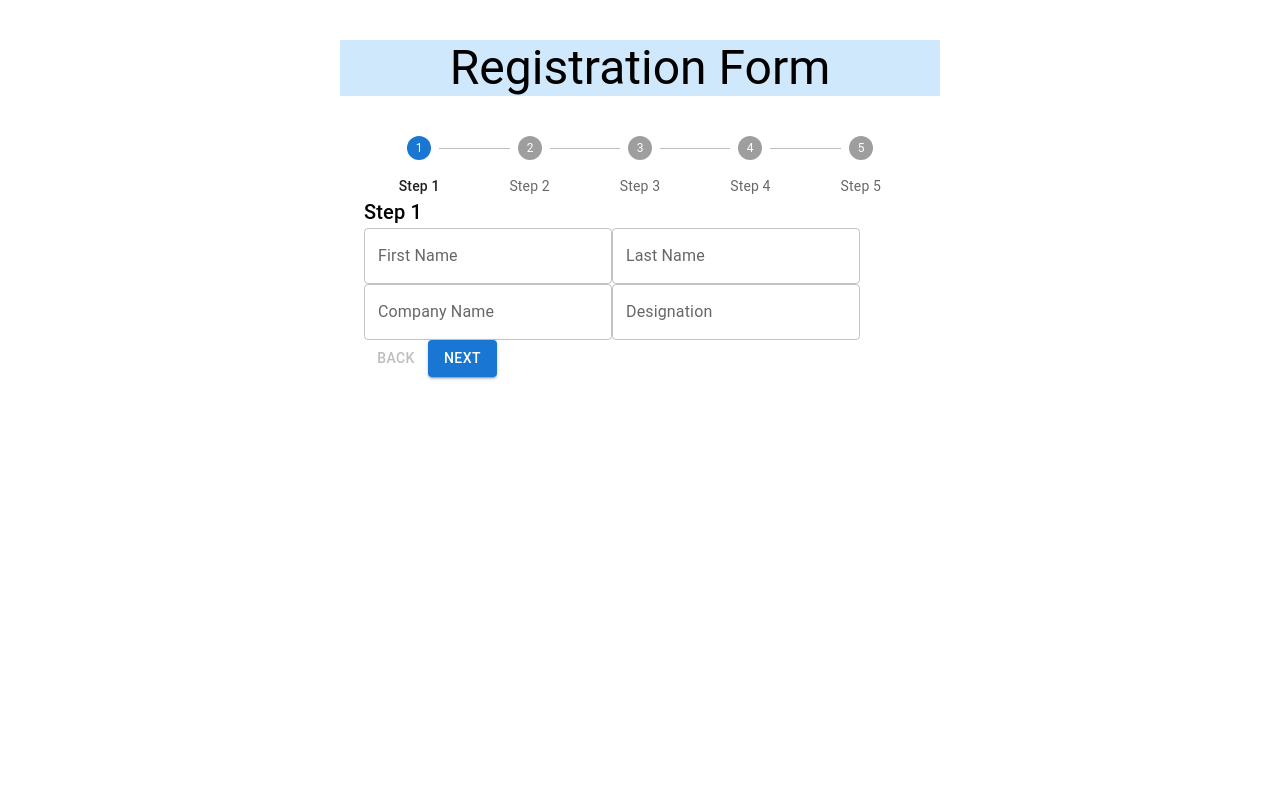
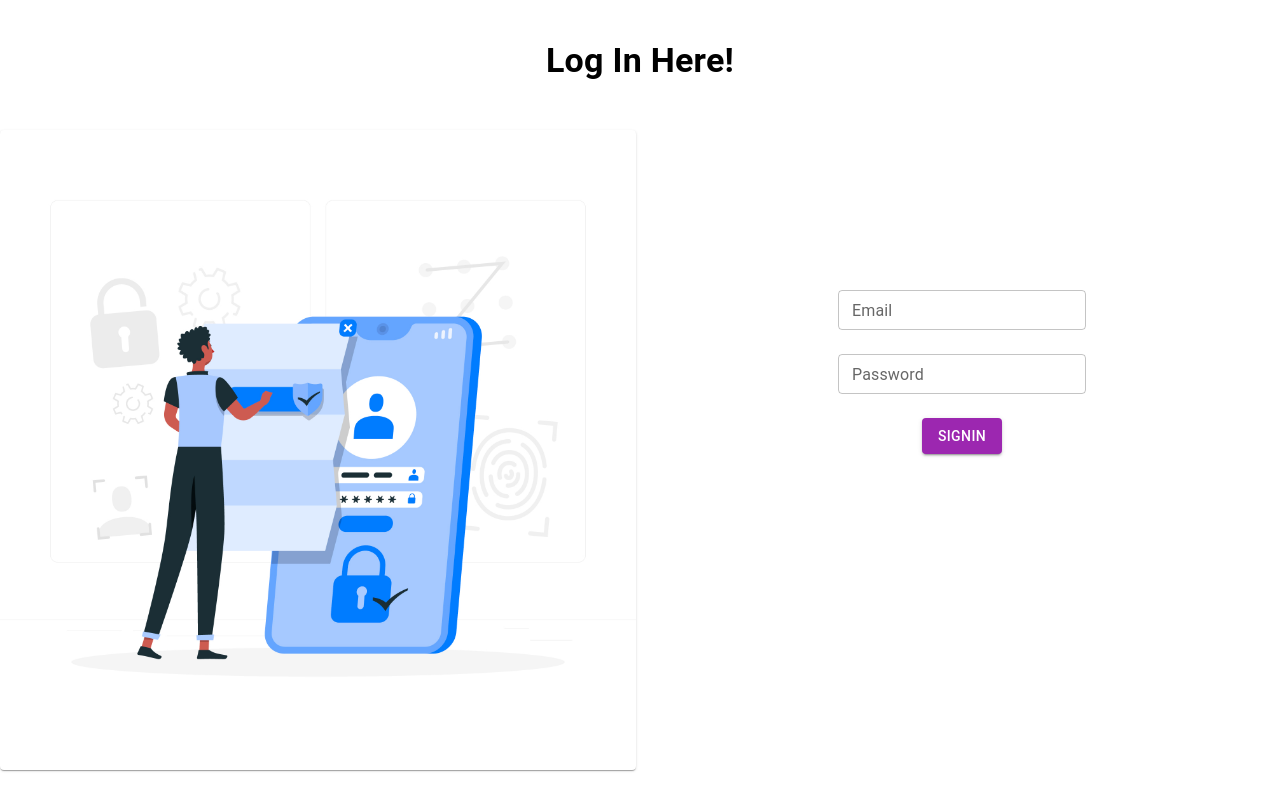
Before and after one commit to saravananc/jobportal, a React (Create React App) app: page / in a window 1280 px wide. Shown: the top 800 px of the page. Built offline with nearby package versions, Linux system fonts and the light colour scheme.

Commit message:
login view demo

```diff
--- a/src/App.js
+++ b/src/App.js
@@ -1,15 +1,15 @@
 
 import React from "react";
-// import LandingHeader from "./LandingHeader";
-// import LandingSearch from "./LandingSearch";
-// import Signin from "./Signin";
+import LandingHeader from "./LandingHeader";
+import LandingSearch from "./LandingSearch";
+import Signin from "./Signin";
 import Signup from "./Signup";
 function App() {
   return (
     <>
       {/* <LandingHeader />
       <LandingSearch/> */}
-      {/* <Signin/> */}
+      <Signin/>
       <Signup/>
     </>
   );
```
